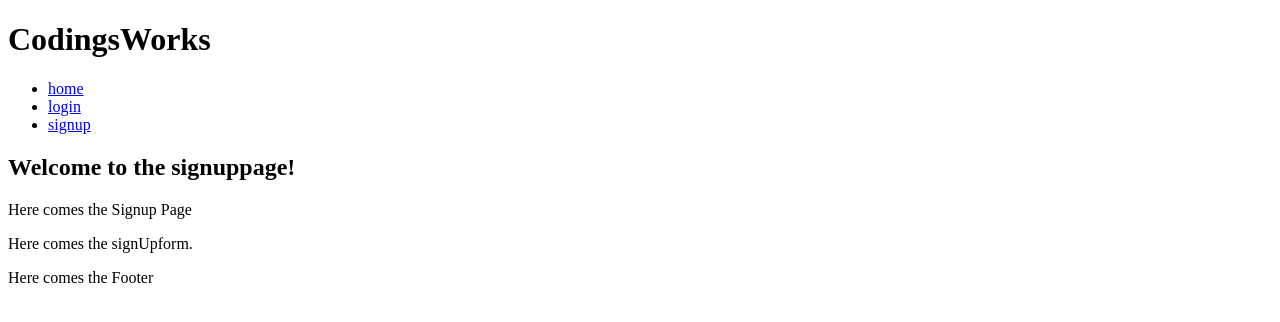
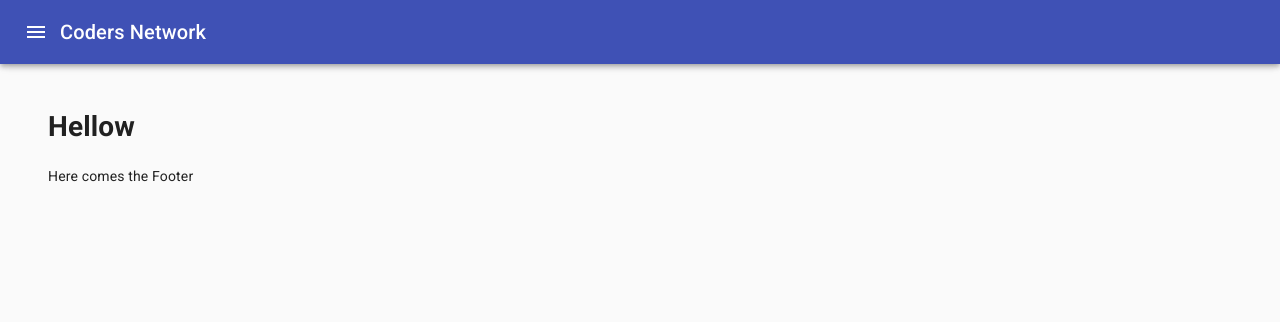
Before and after one commit to jhhest/codingworks-client, a React (Create React App) app in the folder react-app/: page /signup in a window 1280 px wide. Shown: the top 322 px of the page. Built offline with nearby package versions, Linux system fonts and the light colour scheme.

Commit message:
Implemented basic Materiaul ui interface.

```diff
--- a/react-app/public/index.html
+++ b/react-app/public/index.html
@@ -10,6 +10,11 @@
       content="Web site created using create-react-app"
     />
     <link rel="apple-touch-icon" href="%PUBLIC_URL%/logo192.png" />
+    <link
+      rel="stylesheet"
+      href="https://fonts.googleapis.com/css?family=Roboto:300,400,500,700&display=swap"
+    />
+
     <!--
       manifest.json provides metadata used when your web app is installed on a
       user's mobile device or desktop. See https://developers.google.com/web/fundamentals/web-app-manifest/
--- a/react-app/src/App.js
+++ b/react-app/src/App.js
@@ -1,22 +1,128 @@
 import React, { Fragment, Component } from "react";
 import { Switch, Route } from "react-router-dom";
 
-import Header from "./components/Header";
 import Footer from "./components/Footer";
 import Login from "./pages/Login";
-import Signup from "./pages/Signup";
+import Signup from "./pages/signup";
 import Welcome from "./pages/Welcome";
+
+import clsx from "clsx";
+import {
+  Drawer,
+  AppBar,
+  Toolbar,
+  List,
+  Typography,
+  Divider,
+  IconButton,
+  ListItem,
+  ListItemIcon,
+  ListItemText,
+  StylesProvider,
+  Container
+} from "@material-ui/core";
+
+import {
+  Menu as MenuIcon,
+  ChevronLeft as ChevronLeftIcon,
+  Inbox as InboxIcon,
+  Mail as MailIcon
+} from "@material-ui/icons";
+
+import styles from "./App.module.css";
+
 export class App extends Component {
+  state = {
+    open: false
+  };
+
+  handleDrawerOpen = () => {
+    this.setState({ open: true });
+  };
+
+  handleDrawerClose = () => {
+    this.setState({ open: false });
+  };
   render() {
+    const { open } = this.state;
     return (
       <Fragment>
-        <Header />
+        <StylesProvider injectFirst>
+          <AppBar
+            // className={clsx(styles.appBar, {
+            //   [styles.appBarShift]: open
+            // })}
+          >
+            <Toolbar>
+              <IconButton
+                color="inherit"
+                aria-label="open drawer"
+                onClick={this.handleDrawerOpen}
+                edge="start"
+                // className={clsx(styles.menuButton, open && styles.hide)}
+              >
+                <MenuIcon />
+              </IconButton>
+              <Typography variant="h6" noWrap>
+                Coders Network
+              </Typography>
+            </Toolbar>
+          </AppBar>
+          <Drawer
+            className={styles.drawer}
+            variant="persistent"
+            anchor="left"
+            open={open}
+            // classes={{
+            //   paper: styles.drawerPaper
+            // }}
+          >
+            <div>
+              <IconButton onClick={this.handleDrawerClose}>
+                <ChevronLeftIcon />
+              </IconButton>
+            </div>
+            <Divider />
+            <List>
+              {["Inbox", "Starred", "Send email", "Drafts"].map(
+                (text, index) => (
+                  <ListItem button key={text}>
+                    <ListItemIcon>
+                      {index % 2 === 0 ? <InboxIcon /> : <MailIcon />}
+                    </ListItemIcon>
+                    <ListItemText primary={text} />
+                  </ListItem>
+                )
+              )}
+            </List>
+            <Divider />
+            <List>
+              {["All mail", "Trash", "Spam"].map((text, index) => (
+                <ListItem button key={text}>
+                  <ListItemIcon>
+                    {index % 2 === 0 ? <InboxIcon /> : <MailIcon />}
+                  </ListItemIcon>
+                  <ListItemText primary={text} />
+                </ListItem>
+              ))}
+            </List>
+          </Drawer>
+          <main
+            className={clsx(styles.content, {
+              [styles.contentShift]: open
+            })}
+          >
+            <div className={styles.drawerHeader} />
+            <Container fixed>
               <Switch>
                 <Route exact path="/" component={Welcome} />
                 <Route path="/signup" component={Signup} />
                 <Route path="/login" component={Login} />
               </Switch>
               <Footer />
+            </Container>
+          </main>
+        </StylesProvider>
       </Fragment>
     );
   }
--- /dev/null
+++ b/react-app/src/App.module.css
@@ -0,0 +1,65 @@
+body {
+    background-color: lightgray;
+}
+
+.root {
+  display: "flex";
+}
+
+.appBar {
+  transition: margin 195ms cubic-bezier(0.4, 0, 0.6, 1) 0ms,
+    width 195ms cubic-bezier(0.4, 0, 0.6, 1) 0ms;
+}
+
+.appBarShift {
+  width: calc(100% - 240px);
+  margin-left: 240px;
+  transition: margin 225ms cubic-bezier(0, 0, 0.2, 1) 0ms,
+    width 225ms cubic-bezier(0, 0, 0.2, 1) 0ms;
+}
+.menuButton {
+  margin-right: 16px;
+}
+
+.hide {
+  display: none;
+}
+
+.drawer {
+  width: 240px;
+  flex-shrink: 0;
+}
+
+.drawerPaper {
+  width: 240px;
+}
+
+.drawerHeader {
+  display: flex;
+  align-items: center;
+  padding: 0px 8px;
+  min-height: 56px;
+  justify-content: flex-end;
+}
+@media (min-width: 0px) and (orientation: landscape) {
+  .drawerHeader {
+    min-height: 48px;
+  }
+}
+@media (min-width: 600px) {
+  .drawerHeader     {
+    min-height: 64px;
+  }
+}
+
+.content {
+  flex-grow: 1;
+  padding: 24px;
+  transition: margin 195ms cubic-bezier(0.4, 0, 0.6, 1) 0ms;
+  margin-left: 0;
+}
+
+.contentShift {
+  transition: margin 225ms cubic-bezier(0, 0, 0.2, 1) 0ms;
+  margin-left: 240px;
+}
--- a/react-app/src/components/Header.jsx
+++ b/react-app/src/components/Header.jsx
@@ -1,11 +1,33 @@
 import React, { Component } from "react";
 import { Link } from "react-router-dom";
+
+import {
+  Drawer,
+  AppBar,
+  Toolbar,
+  List,
+  Typography,
+  Divider,
+  IconButton,
+  ListItem,
+  ListItemIcon,
+  ListItemText,
+  StylesProvider,
+  Container
+} from "@material-ui/core";
+
+import {
+  Menu as MenuIcon,
+  ChevronLeft as ChevronLeftIcon,
+  Inbox as InboxIcon,
+  Mail as MailIcon
+} from "@material-ui/icons";
 
 export class Header extends Component {
   render() {
     return (
       <header>
-        <h1>CodingsWorks</h1>
+        {/* <h1>CodingsWorks</h1>
         <nav>
           <ul>
             <li>
@@ -18,7 +40,64 @@ export class Header extends Component {
               <Link to="/signup">signup</Link>
             </li>
           </ul>
-        </nav>
+        </nav> */}
+        <AppBar
+        // className={clsx(styles.appBar, {
+        //   [styles.appBarShift]: open
+        // })}
+        >
+          <Toolbar>
+            <IconButton
+              color="inherit"
+              aria-label="open drawer"
+              onClick={this.handleDrawerOpen}
+              edge="start"
+              // className={clsx(styles.menuButton, open && styles.hide)}
+            >
+              <MenuIcon />
+            </IconButton>
+            <Typography variant="h6" noWrap>
+              Coders Network
+            </Typography>
+          </Toolbar>
+        </AppBar>
+        <Drawer
+          className={styles.drawer}
+          variant="persistent"
+          anchor="left"
+          open={open}
+          // classes={{
+          //   paper: styles.drawerPaper
+          // }}
+        >
+          <div>
+            <IconButton onClick={this.handleDrawerClose}>
+              <ChevronLeftIcon />
+            </IconButton>
+          </div>
+          <Divider />
+          <List>
+            {["Inbox", "Starred", "Send email", "Drafts"].map((text, index) => (
+              <ListItem button key={text}>
+                <ListItemIcon>
+                  {index % 2 === 0 ? <InboxIcon /> : <MailIcon />}
+                </ListItemIcon>
+                <ListItemText primary={text} />
+              </ListItem>
+            ))}
+          </List>
+          <Divider />
+          <List>
+            {["All mail", "Trash", "Spam"].map((text, index) => (
+              <ListItem button key={text}>
+                <ListItemIcon>
+                  {index % 2 === 0 ? <InboxIcon /> : <MailIcon />}
+                </ListItemIcon>
+                <ListItemText primary={text} />
+              </ListItem>
+            ))}
+          </List>
+        </Drawer>
       </header>
     );
   }
--- a/react-app/src/index.js
+++ b/react-app/src/index.js
@@ -4,17 +4,23 @@ import ReactDOM from "react-dom";
 import { BrowserRouter as Router } from "react-router-dom";
 
 import { Provider } from "react-redux";
-import store from "./store/store"
+import store from "./store/store";
+
+import { ThemeProvider } from "@material-ui/core/styles";
+import { CssBaseline } from "@material-ui/core";
 
 import * as serviceWorker from "./serviceWorker";
 import App from "./App";
 
 ReactDOM.render(
-  <Provider store={store}>
-    <Router>
-      <App />
-    </Router>
-  </Provider>,
+  <ThemeProvider>
+    <CssBaseline />
+    <Provider store={store}>
+      <Router>
+        <App />
+      </Router>
+    </Provider>
+  </ThemeProvider>,
   document.getElementById("root")
 );
 
--- a/react-app/src/pages/Signup.jsx
+++ /dev/null
@@ -1,16 +0,0 @@
-import React, { Component } from "react";
-import SignupForm from "../components/SignupForm";
-
-export class Signup extends Component {
-  render() {
-    return (
-      <section>
-        <h1>Welcome to the signuppage!</h1>
-        <p>Here comes the Signup Page</p>
-        <SignupForm />
-      </section>
-    );
-  }
-}
-
-export default Signup;
--- /dev/null
+++ b/react-app/src/pages/signup/FormUserDetails.jsx
@@ -0,0 +1,19 @@
+import React, { Component } from "react";
+
+
+export class FormUserDetails extends Component {
+  continue = event => {
+    event.preventDefault();
+    this.props.nextStep();
+  };
+  render() {
+    const { values } = this.props;
+    return (
+        <div>
+            <h1> Hellow</h1>
+        </div>
+    );
+  }
+}
+
+export default FormUserDetails;
--- /dev/null
+++ b/react-app/src/pages/signup/index.jsx
@@ -0,0 +1,74 @@
+import React, { Component } from "react";
+import FormUserDetails from "./FormUserDetails";
+export class Signup extends Component {
+  state = {
+    step: 1,
+    firstName: "",
+    lastName: "",
+    telephoneNumber: "",
+    email: "",
+    dateOfBirth: "",
+    city: "",
+    password: ""
+  };
+
+  // Proceed to next Step.
+  nextStep = () => {
+    const { step } = this.state;
+    this.setState({
+      step: step + 1
+    });
+  };
+
+  // Go back to previous step.
+  prevStep = () => {
+    const { step } = this.state;
+    this.setState({
+      step: step - 1
+    });
+  };
+
+  // Handle field changes.
+  handleChange = input => event => {
+    this.setState({ [input]: event.target.value });
+  };
+  render() {
+    const { step } = this.state;
+    const {
+      firstName,
+      lastName,
+      telephoneNumber,
+      email,
+      dateOfBirth,
+      city,
+      password
+    } = this.state;
+    const values = {
+      firstName,
+      lastName,
+      telephoneNumber,
+      email,
+      dateOfBirth,
+      city,
+      password
+    };
+    switch (step) {
+      case 1:
+        return (
+          <FormUserDetails
+            nextStep={this.nextStep}
+            handleChange={this.handleChange}
+            values={this.handleChange}
+          />
+        );
+      case 2:
+        return <h1>FormPersonalDetails</h1>;
+      case 3:
+        return <h1>Confirm</h1>;
+      case 4:
+        return <h1>succes</h1>;
+    }
+  }
+}
+
+export default Signup;
```
Also changed, not shown: react-app/src/pages/signup/Confirm.jsx (added), react-app/src/pages/signup/FormPersonalDetails.jsx (added), react-app/src/pages/signup/Sucess.jsx (added), 1 other file (tests, documents, lock files or other folders). Lines whose indentation alone changed are shown as unchanged.
